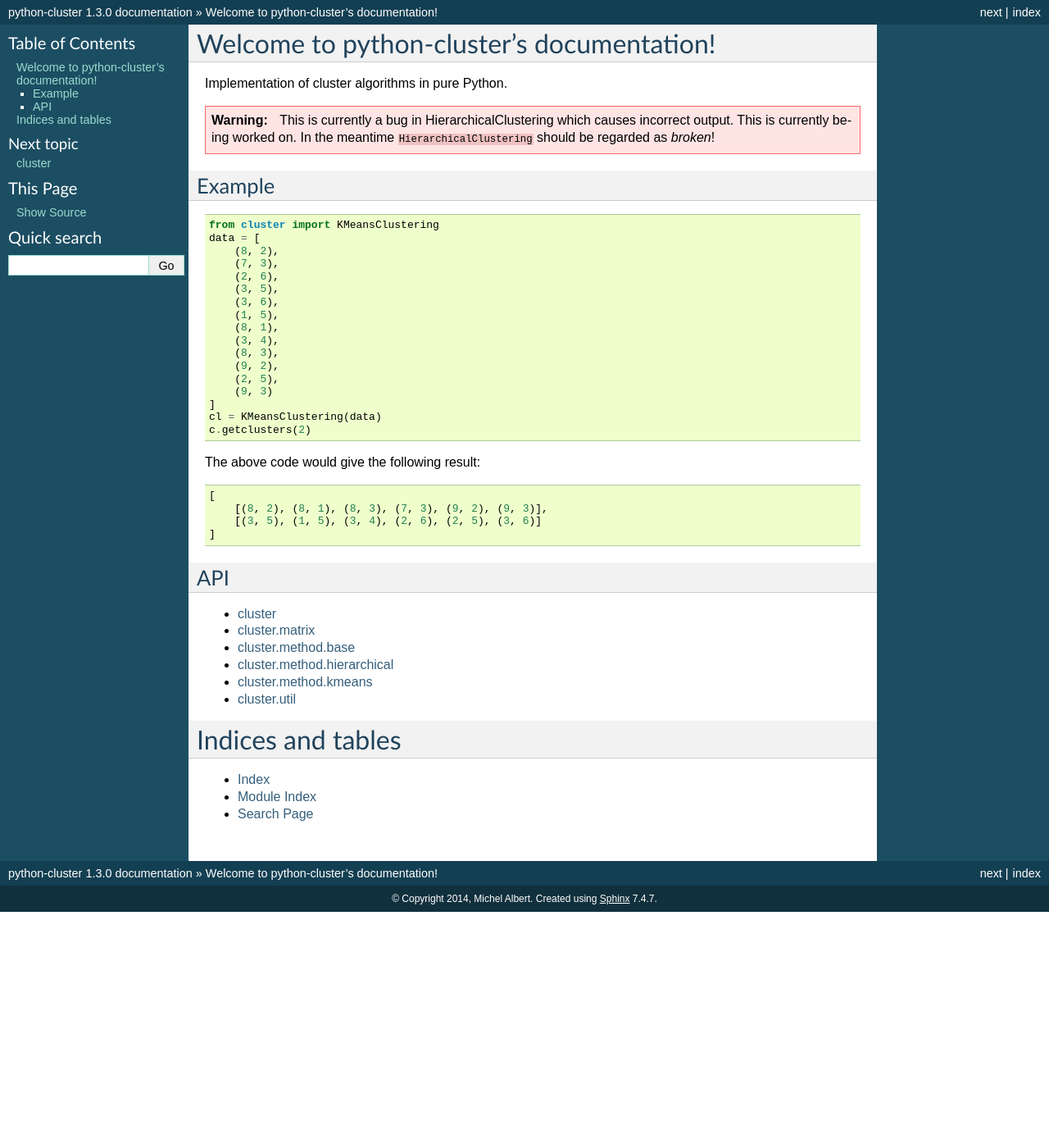
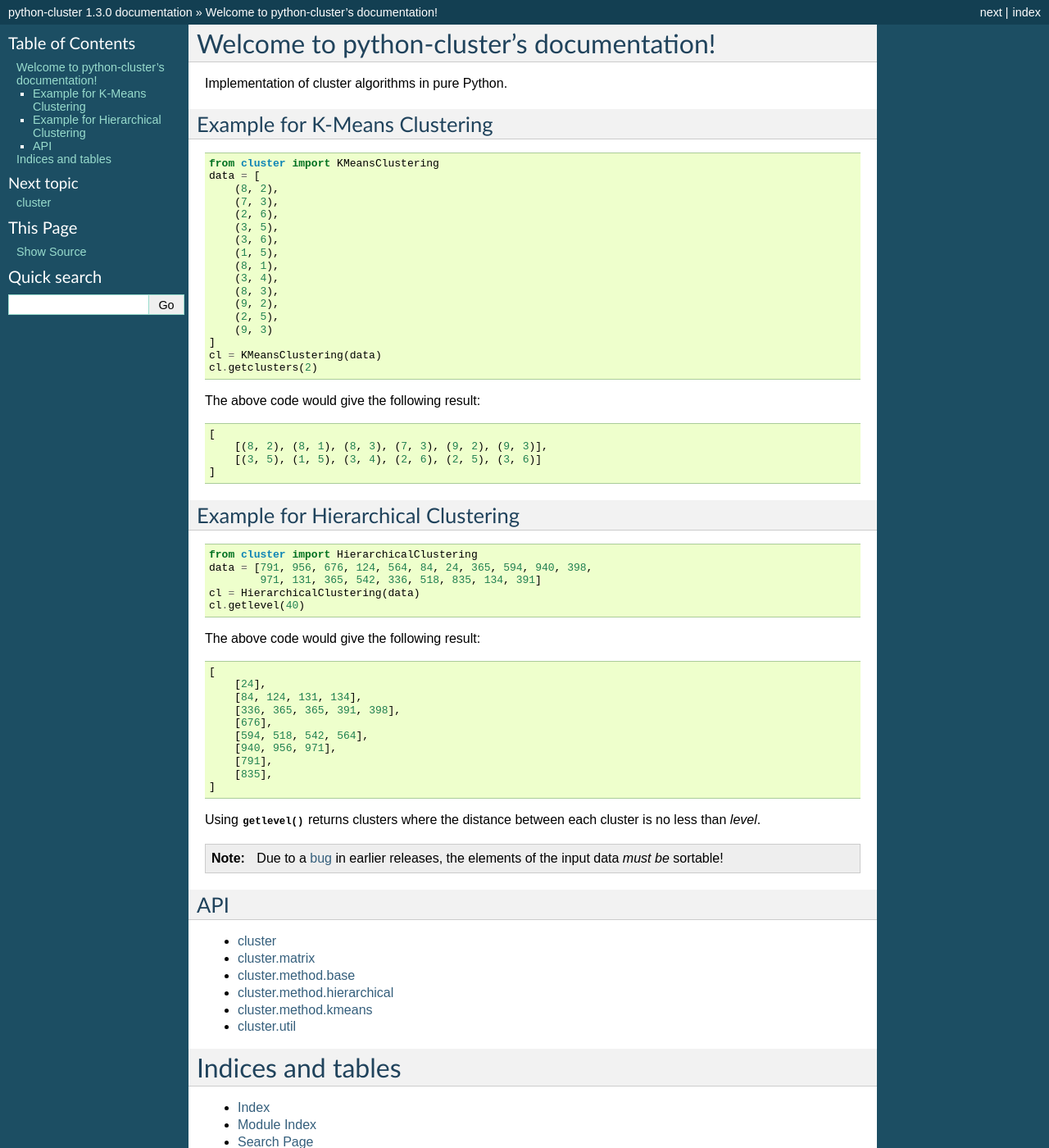
Before and after one commit to exhuma/python-cluster, a Sphinx documentation site: the page built from docs/index.rst, in a window 1280 px wide and 1400 px high. Shown: the whole window at 82% size. Built offline with Sphinx 7.4.7, drawn with Linux system fonts in a browser that asks for light colours.

Commit message:
Documentation updated.

```diff
--- a/docs/index.rst
+++ b/docs/index.rst
@@ -3,14 +3,10 @@ Welcome to python-cluster's documentation!
 
 Implementation of cluster algorithms in pure Python.
 
-.. warning::
 
-    This is currently a bug in HierarchicalClustering which causes incorrect
-    output. This is currently being worked on. In the meantime
-    ``HierarchicalClustering`` should be regarded as *broken*!
 
-Example
--------
+Example for K-Means Clustering
+------------------------------
 
 ::
 
@@ -30,7 +26,7 @@ Example
         (9, 3)
     ]
     cl = KMeansClustering(data)
-    c.getclusters(2)
+    cl.getclusters(2)
 
 The above code would give the following result::
 
@@ -38,6 +34,44 @@ The above code would give the following result::
         [(8, 2), (8, 1), (8, 3), (7, 3), (9, 2), (9, 3)],
         [(3, 5), (1, 5), (3, 4), (2, 6), (2, 5), (3, 6)]
     ]
+
+
+Example for Hierarchical Clustering
+-----------------------------------
+
+::
+
+    from cluster import HierarchicalClustering
+    data = [791, 956, 676, 124, 564, 84, 24, 365, 594, 940, 398,
+            971, 131, 365, 542, 336, 518, 835, 134, 391]
+    cl = HierarchicalClustering(data)
+    cl.getlevel(40)
+
+The above code would give the following result::
+
+    [
+        [24],
+        [84, 124, 131, 134],
+        [336, 365, 365, 391, 398],
+        [676],
+        [594, 518, 542, 564],
+        [940, 956, 971],
+        [791],
+        [835],
+    ]
+
+
+Using :py:meth:`~cluster.method.hierarchical.HierarchicalClustering.getlevel()`
+returns clusters where the distance between each cluster is no less than
+*level*.
+
+.. note::
+
+    Due to a bug_ in earlier releases, the elements of the input data *must be*
+    sortable!
+
+    .. _bug: https://github.com/exhuma/python-cluster/issues/11
+
 
 API
 ---
```
Also changed, not shown: 1 other file.
